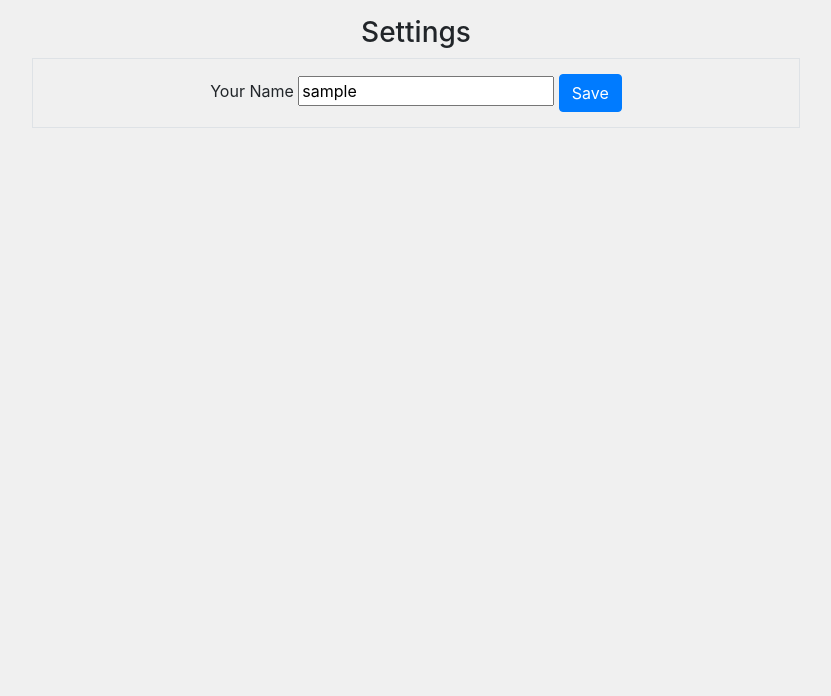
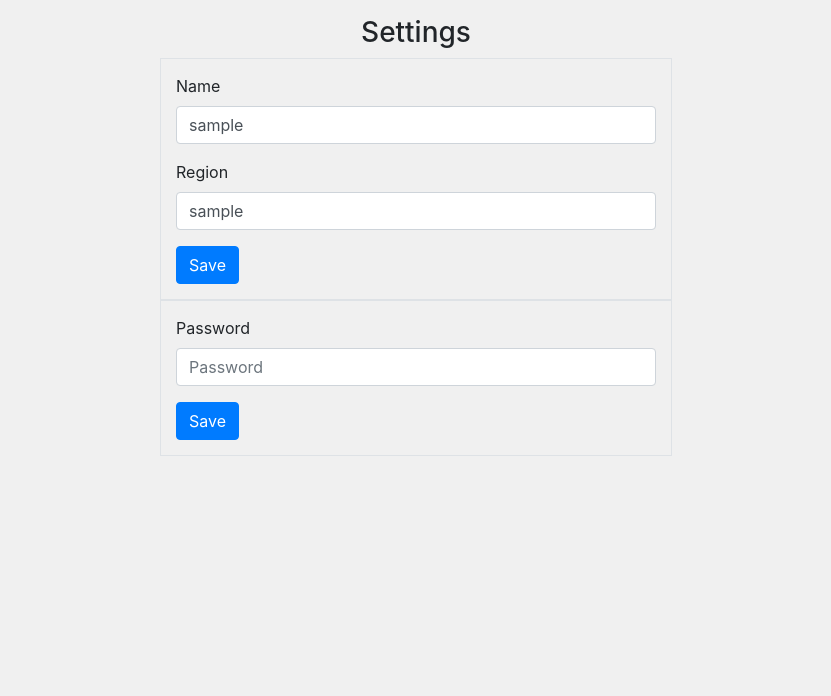
Before and after one commit to yishiyu/foodisplay, a Flask app: page /settings in a window 1280 px wide. Shown: the part 56-752 px from the top of the page, without its empty margins (224-1055 px from the left). Run offline with Flask 2, Linux system fonts and the light colour scheme; the visitor is signed in with stand-in values (Sample User, id 1); data comes from the database, SQL or seed files in the repository; parts of the project's set-up code (start-up, migrations or seed data) failed here and were passed over; some libraries are stand-ins or nearby versions.

Commit message:
完善设置界面

```diff
--- a/foodisplay/templates/login.html
+++ b/foodisplay/templates/login.html
@@ -9,7 +9,7 @@
   <div
     class="login-box border"
     style="
-      margin: 0 20%;
+      margin: 0 30%;
       align-self: center;
       text-align: left;
       padding: 15px 15px 15px 15px;
--- a/foodisplay/templates/settings.html
+++ b/foodisplay/templates/settings.html
@@ -5,26 +5,68 @@
   <div style="text-align: center">
     <h3>Settings</h3>
   </div>
+
+  <!-- 名字和地区 -->
   <div
     class="settings-box border"
     style="
-      margin: 0 20%;
+      margin: 0 30%;
       align-self: center;
-      text-align: center;
+      text-align: left;
       padding: 15px 15px 15px 15px;
     "
   >
     <form method="post">
-      Your Name
+      <div class="form-group">
+        <label for="InputName">Name</label>
         <input
           type="text"
           name="name"
           autocomplete="off"
-        required
+          class="form-control"
+          id="InputName"
           value="{{ current_user.Name }}"
         />
+      </div>
+      <div class="form-group">
+        <label for="InputRegion"> Region </label>
+        <input
+          type="text"
+          name="region"
+          class="form-control"
+          id="InputRegion"
+          value="{{ current_user.Region }}"
+        />
+      </div>
       <input class="btn btn-primary" type="submit" name="submit" value="Save" />
     </form>
   </div>
+
+  <!-- 修改密码 -->
+  <div
+    class="settings-box border"
+    style="
+      margin: 0 30%;
+      align-self: center;
+      text-align: left;
+      padding: 15px 15px 15px 15px;
+    "
+  >
+    <form method="post">
+      <div class="form-group">
+        <label for="InputPassword">Password</label>
+        <input
+          type="password"
+          name="password"
+          class="form-control"
+          id="InputPassword"
+          placeholder="Password"
+        />
+      </div>
+      <input class="btn btn-primary" type="submit" name="submit" value="Save" />
+    </form>
+  </div>
+
+  <!-- 修改口味 -->
 </div>
 {% endblock %}
--- a/foodisplay/views.py
+++ b/foodisplay/views.py
@@ -70,20 +70,32 @@ def logout():
 @login_required
 def settings():
     if request.method == 'POST':
-        name = request.form['name']
+        if 'name' in request.form and 'region' in request.form:
+            name = request.form['name']
+            region = request.form['region']
 
-        if not name or len(name) > 20:
-            flash('Invalid input.')
-            return redirect(url_for('settings'))
+            if not name or len(name) > 20 or not region or len(region) > 20:
+                flash('Invalid input.')
+                return redirect(url_for('settings'))
 
-        current_user.Name = name
-        # current_user 会返回当前登录用户的数据库记录对象
-        # 等同于下面的用法
-        # user = User.query.first()
-        # user.name = name
-        db.session.commit()
-        flash('Settings updated.')
-        return redirect(url_for('index'))
+            current_user.Name = name
+            current_user.Region = region
+            # current_user 会返回当前登录用户的数据库记录对象
+            # 等同于下面的用法
+            # user = User.query.first()
+            # user.name = name
+            db.session.commit()
+            flash('Settings updated.')
+            return redirect(url_for('index'))
+        elif 'password' in request.form:
+            password = request.form['password']
+            if not password or len(password) > 20:
+                flash('Invalid input.')
+                return redirect(url_for('settings'))
+            current_user.set_password(password)
+            db.session.commit()
+            flash('Settings updated.')
+            return redirect(url_for('index'))
 
     return render_template('settings.html')
 
```
Lines whose indentation alone changed are shown as unchanged.
